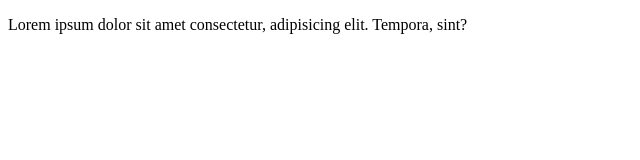
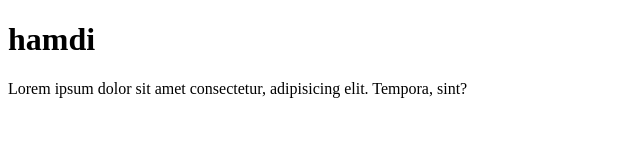
Before and after one commit to Hamdiabdallah/test_git, a plain HTML site: page index.html in a window 1280 px wide. Shown: the whole page, without its empty margins (0-640 px from the left). Drawn offline with Linux system fonts and the light colour scheme.

Commit message:
ajoutit title

```diff
--- a/index.html
+++ b/index.html
@@ -6,6 +6,8 @@
   <title>Document</title>
 </head>
 <body>
+  <h1>hamdi</h1>
   <p class="hamdi">Lorem ipsum dolor sit amet consectetur, adipisicing elit. Tempora, sint?</p>
+
 </body>
 </html>
```
